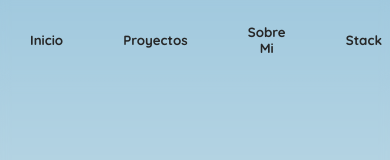
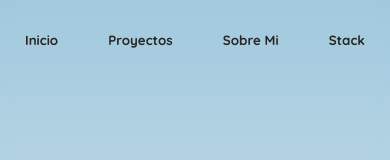
Before and after one commit to carloseperezr/portfolio, a React (Vite) app: page / in a window 390 px wide. Shown: the top 160 px of the page. Built offline with nearby package versions, Linux system fonts and the light colour scheme.

Commit message:
update media queries on navbar and stack component

```diff
--- a/src/components/NavBar/NavBar.module.css
+++ b/src/components/NavBar/NavBar.module.css
@@ -75,3 +75,9 @@
   .navBarLinks a {
    display: none;
   }}
+
+  @media (max-width : 525px) {
+    .navLink{
+      padding: 8px;
+    }
+  }
```
